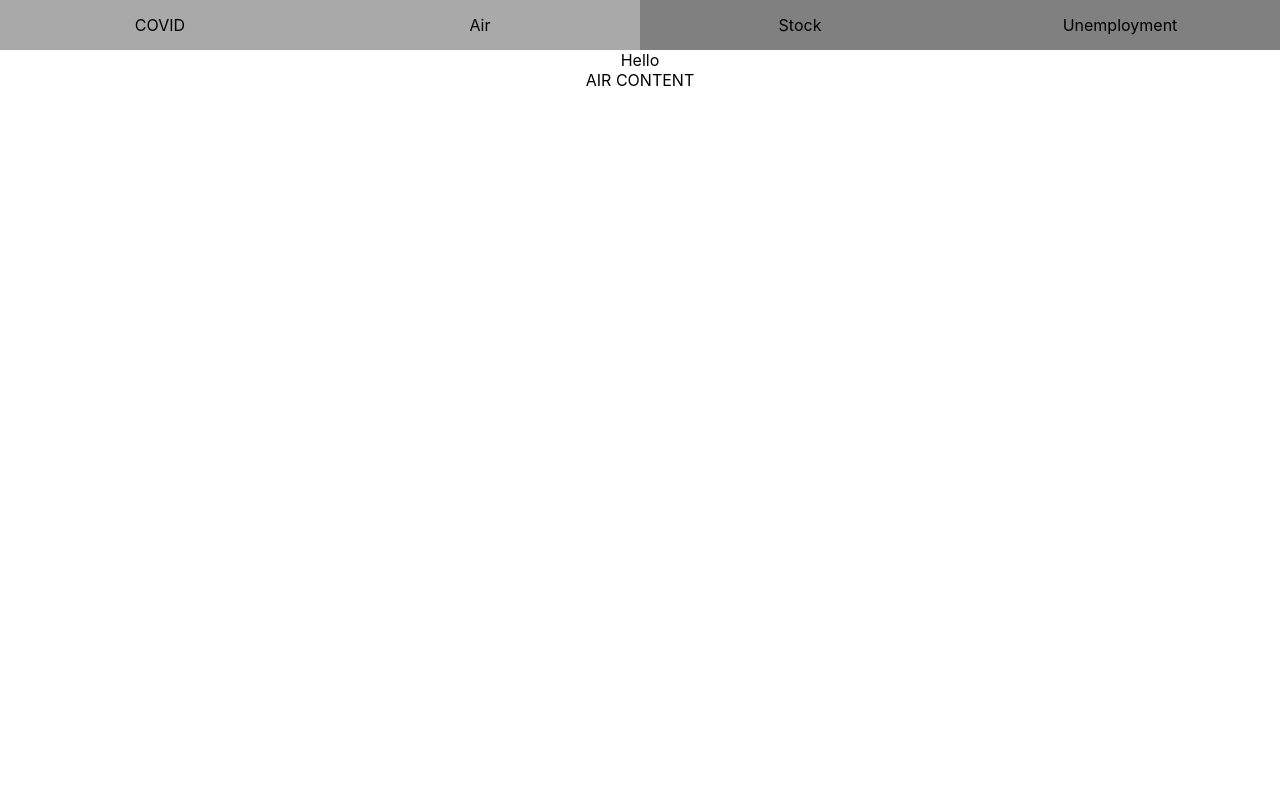
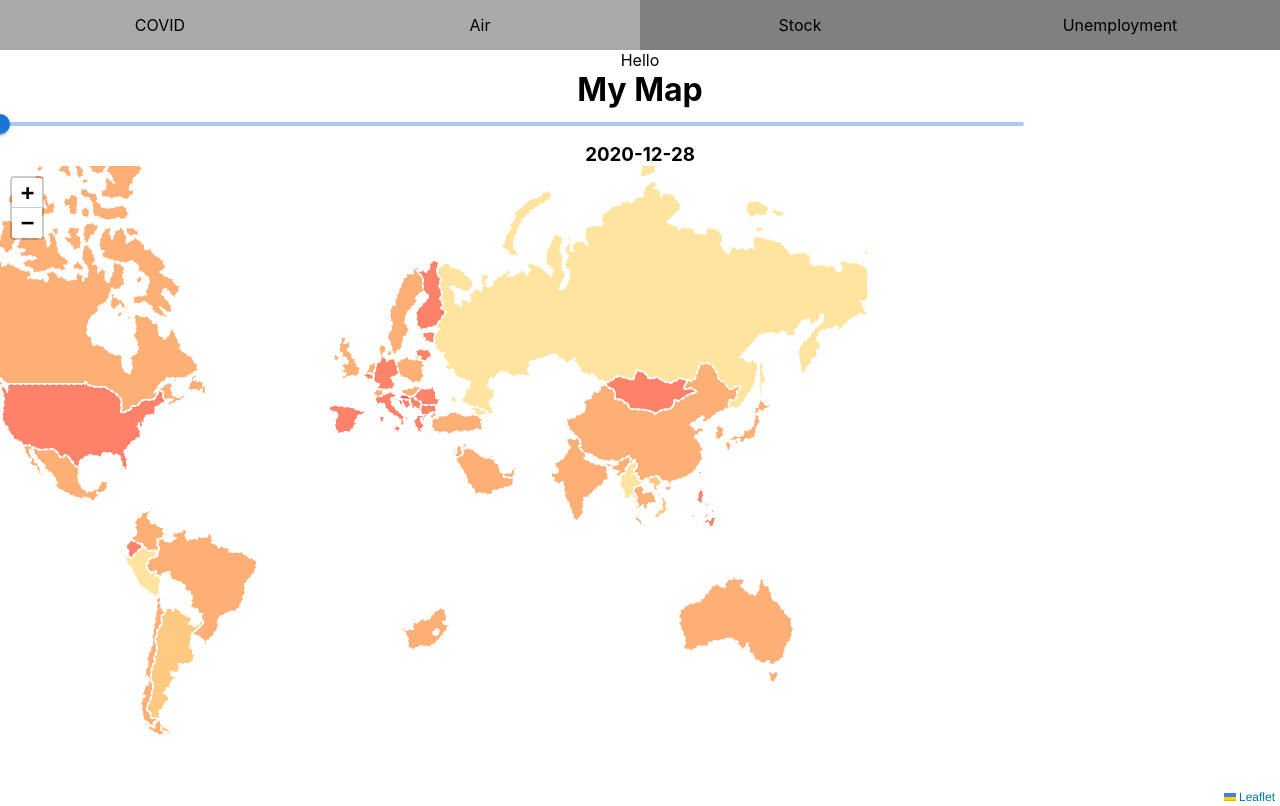
Before and after one commit to cloudtrack/AWS-COVID-Analytics, a React (Create React App) app in the folder aws-team-n/frontend/: page /air-pollution in a window 1280 px wide. Built offline with nearby package versions, Linux system fonts and the light colour scheme; no server answers.

Commit message:
add code for visualizing graph 1

```diff
--- a/aws-team-n/frontend/src/containers/AirPollution/AirPollution.js
+++ b/aws-team-n/frontend/src/containers/AirPollution/AirPollution.js
@@ -1,10 +1,11 @@
 import React, {Component} from "react";
+import Graph1 from "./Graph1/graph1";
 
 class AirPollution extends Component{
     render(){
         return (
             <div>
-                AIR CONTENT
+                <Graph1/>
             </div>
         )
     }
--- /dev/null
+++ b/aws-team-n/frontend/src/containers/AirPollution/Graph1/graph1.css
@@ -0,0 +1,5 @@
+.leaflet-container {
+    width: 100%;
+    height: 100vh;
+    background-color: white;
+  }
--- /dev/null
+++ b/aws-team-n/frontend/src/containers/AirPollution/Graph1/graph1.js
@@ -0,0 +1,141 @@
+import React, {Component} from "react";
+import { GeoJSON, MapContainer } from "react-leaflet";
+import o3_2020_12_28 from '../data/o3-2020-12-28.json';
+import o3_2021_04_29 from '../data/o3-2021-04-29.json';
+import {Slider} from '@mui/material';
+import 'leaflet/dist/leaflet.css';
+import './graph1.css'
+
+const MAX = 10
+
+class Graph1 extends Component{
+    state = {
+        // mapSource: o3_2020_12_28,
+        lat: 51.505,
+        lng: -0.09,
+        zoom: 13,
+        date: new Date('2020-12-28'),
+        shortDate: '2020-12-28',
+        prevVal: 0,
+        o3_data: {
+            '2020-12-28': o3_2020_12_28,
+            // '2021-04-29': o3_2021_04_29
+        },
+        loading: false
+        // o3_data: o3_data
+    }
+    componentDidMount(){
+        this.setState({loading: true})
+        var i = 0
+        var data = this.state.o3_data
+        var dates = []
+        while(i < MAX){
+            var newDay = new Date(this.state.date.getTime() + i * 24*60*60*1000)
+            var date = newDay.toISOString().split('T')[0]
+            dates.push(date)
+            i++
+        }
+        var process = [0, 1]
+        process.forEach((ps) => {
+            if (ps == 0){
+                dates.forEach((date) => {
+                    console.log(date)
+                    fetch(`http://127.0.0.1:5000/ap-graph1/${date}`)
+                        .then(resp =>
+                        resp.json()
+                    )
+                    .then((item) => {
+                        data[date] = item
+                    })
+                })
+            }
+            else{
+                this.setState({...this.state, o3_data: data})
+                this.setState({loading: false})
+            }
+        })
+    }
+
+    getColor = (d) => {
+        return d > 50 ? '#800026' :
+               d > 30  ? '#BD0026' :
+               d > 25  ? '#E31A1C' :
+               d > 15  ? '#FC4E2A' :
+               d > 5   ? '#FD8D3C' :
+               d > 2   ? '#FEB24C' :
+               d > 1   ? '#FED976' :
+                          '#FFEDA0';
+    }
+    style = (feature) => {
+        return {
+            fillColor: this.getColor(feature.properties.avg),
+            weight: 2,
+            opacity: 1,
+            color: 'white',
+            dashArray: '3',
+            fillOpacity: 0.7
+        };
+    }
+    handleSliderChange = (ev, newVal) => {
+        this.setState({loading: true})
+        var newDay = new Date(this.state.date.getTime() + (newVal-this.state.prevVal) * 24*60*60*1000)
+        var date = newDay.toISOString().split('T')[0]
+        this.setState({date: newDay})
+        this.setState({shortDate: date})
+        this.setState({prevVal: newVal})
+        console.log(this.state.shortDate)
+        var keys = Object.keys(this.state.o3_data)
+        if (keys.includes(date)){
+            console.log("NO FETCH")
+            this.setState({loading: false})
+        }
+        else{
+            console.log("FETCH")
+            console.log(new Date().toISOString())
+            fetch(`http://127.0.0.1:5000/ap-graph1/${date}`)
+              .then(resp =>
+                resp.json()
+              )
+            .then((item) => {
+                this.setState({...this.state, o3_data: {...this.state.o3_data, [date]: item}})
+            })
+            .then(() => {
+                this.setState({loading: false})
+            })
+        }
+    }
+
+
+    render(){
+        // console.log(Object.keys(this.state.o3_data))
+        const data = !this.state.loading && this.state.o3_data[this.state.shortDate]['features']
+        const position = [this.state.lat, this.state.lng];
+        return (
+            <div>
+                <h1 style={{ textAlign: "center" }}>My Map</h1>
+
+                {
+                    this.state.loading ? <h1>LOADING</h1>
+                    :
+                    <div>
+                        <div style={{width: '80%'}}>
+                            <Slider defaultValue={0} step={1} min={0} max={MAX}
+                            valueLabelDisplay="auto" onChange={this.handleSliderChange}
+                            />
+                        </div>
+                        <h3>{this.state.shortDate}</h3>
+                        <MapContainer style={{ height: "80vh" }} zoom={2} center={[20, 100]}>
+                        <GeoJSON
+                            key={this.state.shortDate}
+                            style={this.style}
+                            data={data}
+                        />
+                        </MapContainer>
+                    </div>
+                }
+            </div>
+        )
+    }
+};
+
+export default Graph1;
```
